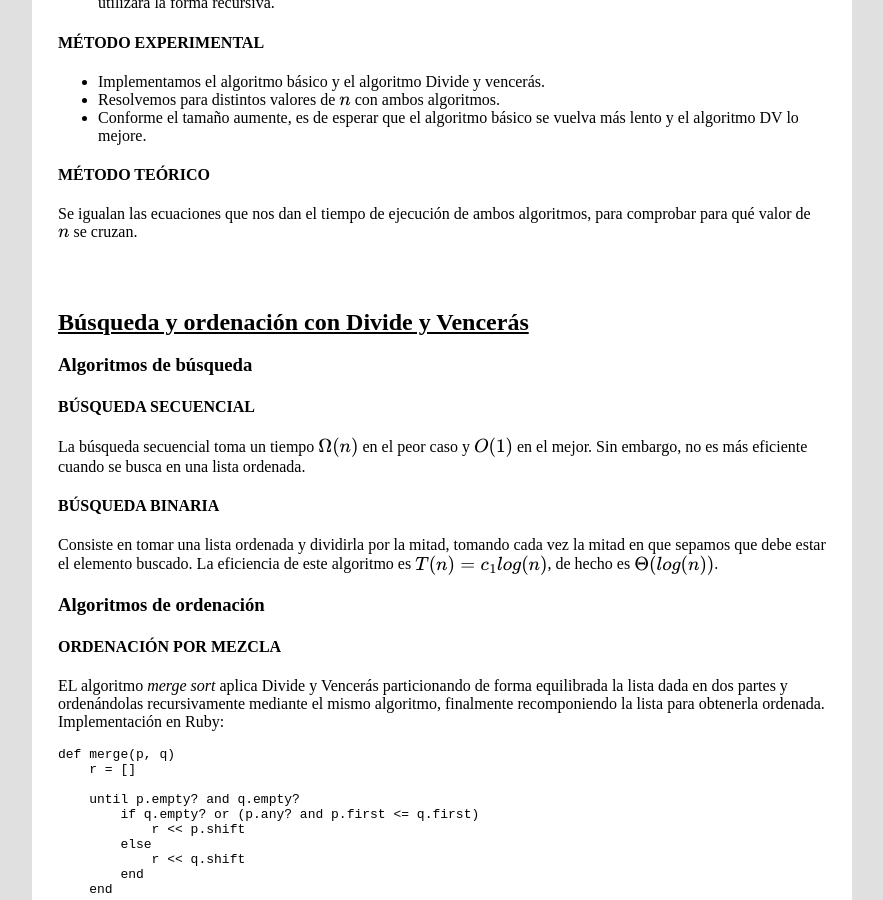
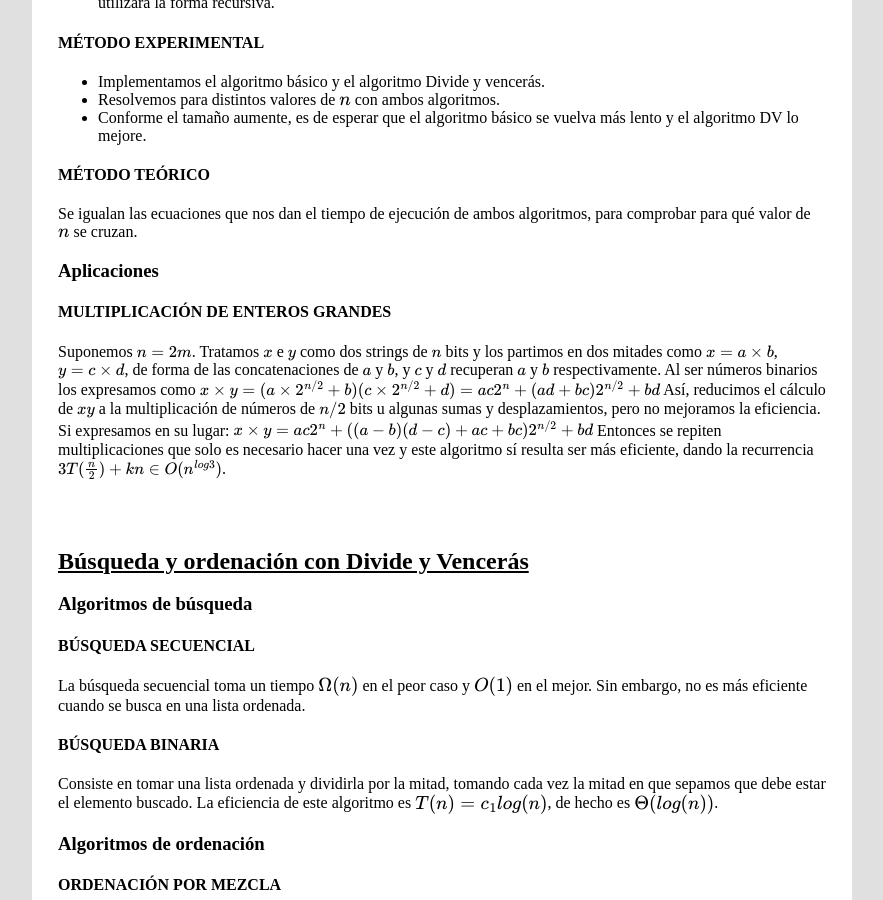
Before and after one commit to fdavidcl/algoritmia, a Jekyll site: the page built from index.html, in a window 1280 px wide and 900 px high, scrolled down 690 px. Shown: the whole window, without its empty margins (198-1081 px from the left). Built offline with Jekyll 4.4.1, drawn with Linux system fonts in a browser that asks for light colours; formulas are drawn with MathJax 3; the list of posts is cut into pages by our own code; some of the changed text lies outside the part shown.

Commit message:
Aplicaciones I

```diff
--- a/_posts/2014-3-13-busqueda-dv.md
+++ b/_posts/2014-3-13-busqueda-dv.md
@@ -66,3 +66,5 @@ El procedimiento que reparte los elementos del array según el pivote toma dos
     end
 
 El algoritmo *quicksort* se puede volver muy ineficiente si los arrays sobre los que se llama recursivamente están muy desbalanceados.
+
+**Eficiencia**: El tiempo del algoritmo es `$T(n)=T(1)+T(n-1)+a\times n$` (suponiendo el algoritmo de pivotado lineal), lo que nos da un orden cuadrático: `$\mathcal{O}(n^2)$`. Sin embargo, en media el algoritmo es mejor que los de inserción y selección.
--- a/_posts/2014-3-13-general-dv.md
+++ b/_posts/2014-3-13-general-dv.md
@@ -32,3 +32,11 @@ El umbral, `$n_0$`, se determina en función del problema original. Hay dos caso
 
 #### Método teórico
 Se igualan las ecuaciones que nos dan el tiempo de ejecución de ambos algoritmos, para comprobar para qué valor de `$n$` se cruzan.
+
+### Aplicaciones
+#### Multiplicación de enteros grandes
+Suponemos $n=2m$. Tratamos $x$ e $y$ como dos strings de $n$ bits y los partimos en dos mitades como $x=a\times b$, $y=c\times d$, de forma de las concatenaciones de $a$ y $b$, y $c$ y $d$ recuperan $a$ y $b$ respectivamente. Al ser números binarios los expresamos como
+$$x\times y=(a\times 2^{n/2}+b)(c\times 2^{n/2}+d)=ac2^n+(ad+bc)2^{n/2}+bd$$
+Así, reducimos el cálculo de $xy$ a la multiplicación de números de $n/2$ bits u algunas sumas y desplazamientos, pero no mejoramos la eficiencia. Si expresamos en su lugar:
+$$x\times y=ac2^n + ((a-b)(d-c)+ac+bc)2^{n/2} + bd$$
+Entonces se repiten multiplicaciones que solo es necesario hacer una vez y este algoritmo sí resulta ser más eficiente, dando la recurrencia $3T(\frac{n}{2})+kn \in O(n^{log 3})$.
```
